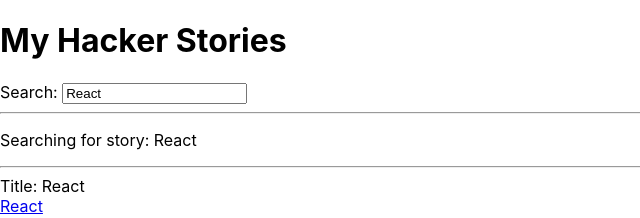
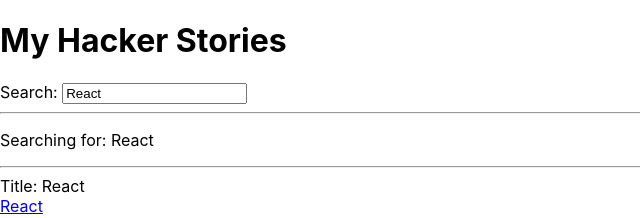
Before and after one commit to HarishBaskar/react-with-hooks, a React (Create React App) app: page / in a window 1280 px wide. Shown: the top 218 px of the page, without its empty margins (0-640 px from the left). Built offline with nearby package versions, Linux system fonts and the light colour scheme.

Commit message:
Notion-ReactJs-Basics: added custom react hooks

```diff
--- a/src/components/Search/Search.js
+++ b/src/components/Search/Search.js
@@ -1,20 +1,12 @@
 import React from 'react';
 
-const search = ({ search, onSearch }) => {
-
-    const [searchTerm, setSearchTerm] = React.useState('');
-
-    const onHandleChange = (event) => {
-        setSearchTerm(event.target.value);
-        onSearch(event);
-    }
-
+const search = ({search, onSearch}) => {
     return(
         <div>
             <label htmlFor="search">Search: </label>
-            <input id="search" type="text" value={search} onChange={onHandleChange}/>
+            <input id="search" type="text" value={search} onChange={onSearch}/>
             <hr />
-            <p>Searching for story: {searchTerm ? searchTerm : search}</p>
+            <p>Searching for: {search ? search : null} </p>
         </div>
     )
 }
--- a/src/containers/App.js
+++ b/src/containers/App.js
@@ -1,6 +1,19 @@
 import React from 'react';
 import List from '../components/List/List';
 import Search from '../components/Search/Search';
+
+const useSemiPersistentState = (key, initialState) => {
+  const [value, setValue] = React.useState(
+    localStorage.getItem(key) || initialState
+  );
+
+  React.useEffect(() => {
+    localStorage.setItem(key, value);
+  }, [value, key]);
+
+  return [value, setValue];
+};
+
 
 const App = () =>
 {
@@ -23,11 +36,15 @@ const App = () =>
     },
   ];
 
-  const [searchTerm, setSearchTerm] = React.useState('React');
+  const [searchTerm, setSearchTerm] = useSemiPersistentState('search', 'React');
 
   const handleSearch = event => {
     setSearchTerm(event.target.value);
-  };
+    };
+
+  React.useEffect(() => {
+    localStorage.setItem('search', searchTerm);
+  }, [searchTerm]);
 
   const filteredStories = stories.filter((story,index) =>{
     return story.title.toLowerCase().includes(searchTerm.toLowerCase());
```
